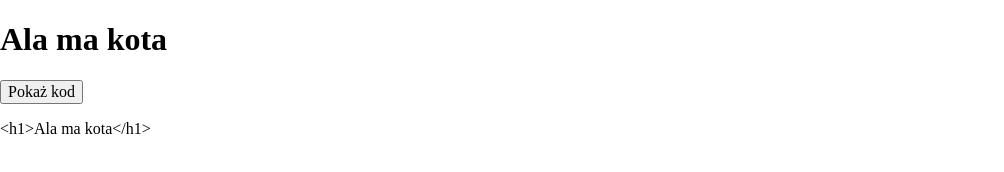
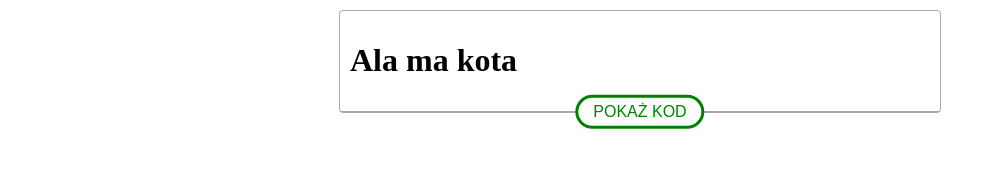
Before and after one commit to MaciejMogilewski/dom_scripts, a website: page index.html in a window 1280 px wide. Shown: the whole page, without its empty margins (0-1004 px from the left). Drawn offline with nearby package versions, Linux system fonts and the light colour scheme; files that its build step writes are made by us from their sources.

Commit message:
show code component styling

```diff
--- a/index.html
+++ b/index.html
@@ -15,8 +15,7 @@
         <h1>Ala ma kota</h1>
     </div>
     <button class="show-code__btn">Pokaż kod</button>
-    <pre class="show-code__code show-code--hidden"></pre>
-        &lt;h1&gt;Ala ma kota&lt;/h1&gt;
+    <pre class="show-code__code show-code__code--hidden">&lt;h1&gt;Ala ma kota&lt;/h1&gt;</pre>
 </section>
 
 </body>
--- a/src/sass/components/showCode.scss
+++ b/src/sass/components/showCode.scss
@@ -1,6 +1,46 @@
+@import "../_partials/helpers";
+
 .show-code {
-    &__visualisation {}
-    &__btn {}
-    &__code {}
-    &__code--hidden {}
+    max-width: toRem(600px);
+    border: toRem(1px) solid darkgray;
+    border-radius: toRem(4px);
+    margin: auto auto toRem(10px);
+    position: relative;
+
+    &__visualisation {
+        padding: toRem(10px);
+        border-bottom: toRem(1px) solid darkgray;
+    }
+    &__btn {
+        display: block;
+        margin: auto;
+        background-color: white;
+        border: toRem(3px) solid green;
+        border-radius: toRem(26px);
+        text-transform: uppercase;
+        font-family: sans-serif;
+        color: green;
+        padding: toRem(5px) toRem(15px);
+        cursor: pointer;
+        transition: all 400ms;
+        position: absolute;
+        left: 50%;
+        transform: translate(-50%, -50%);
+
+        &:hover {
+            color: white;
+            background-color: green;
+        }
+    }
+    &__code {
+        background: lightcyan;
+        padding: toRem(24px) toRem(10px) toRem(10px);
+        margin: 0;
+        border-bottom-left-radius: toRem(4px);
+        border-bottom-right-radius: toRem(4px);
+
+    }
+    &__code--hidden {
+        display: none;
+    }
 }
--- a/src/sass/globals.scss
+++ b/src/sass/globals.scss
@@ -1,3 +1,7 @@
 html, body {
     font-size: 16px;
 }
+
+body {
+    padding-top: 10px;
+}
```
Also changed, not shown: src/sass/_partials/_helpers.scss (line endings or trailing spaces).
